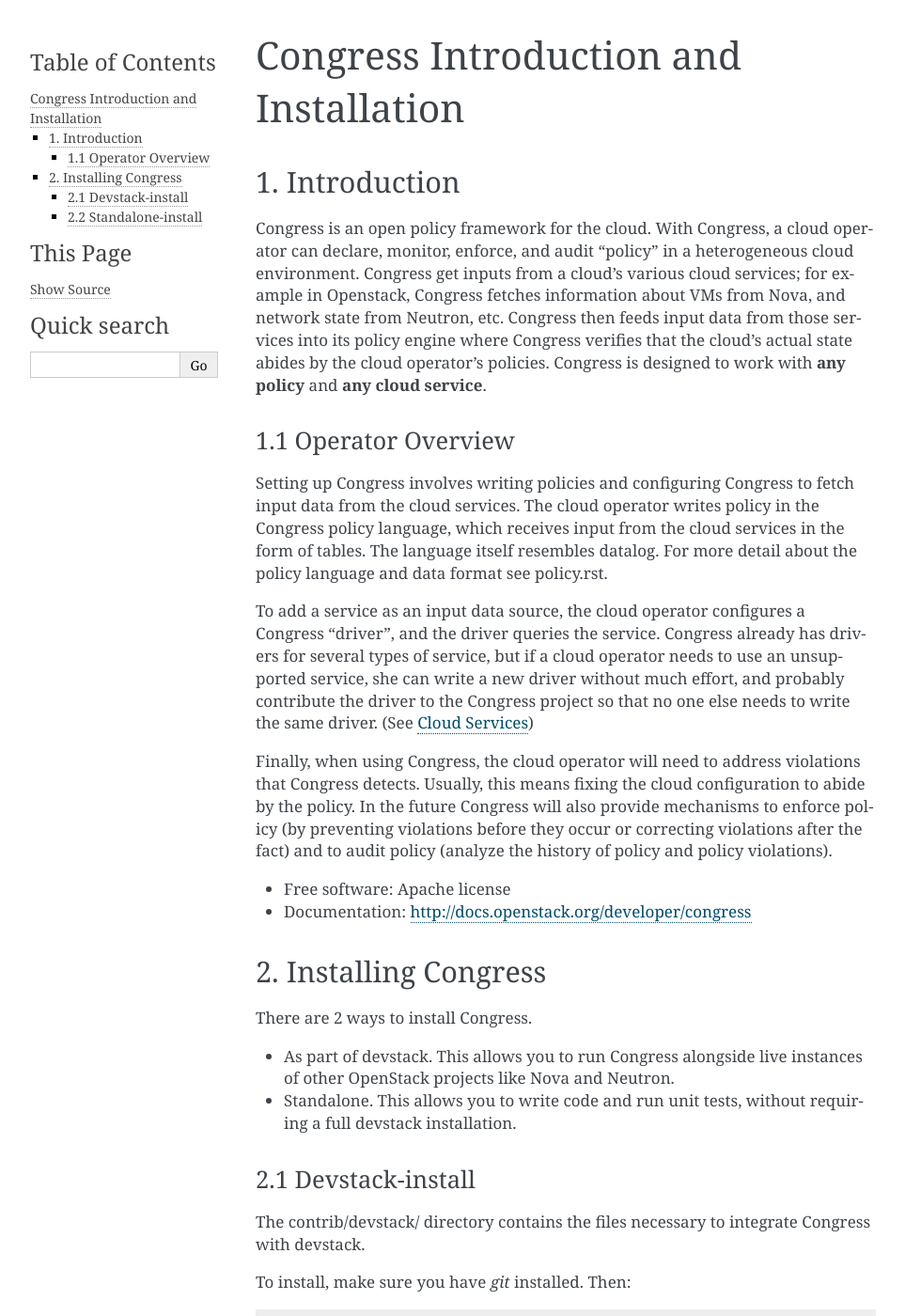
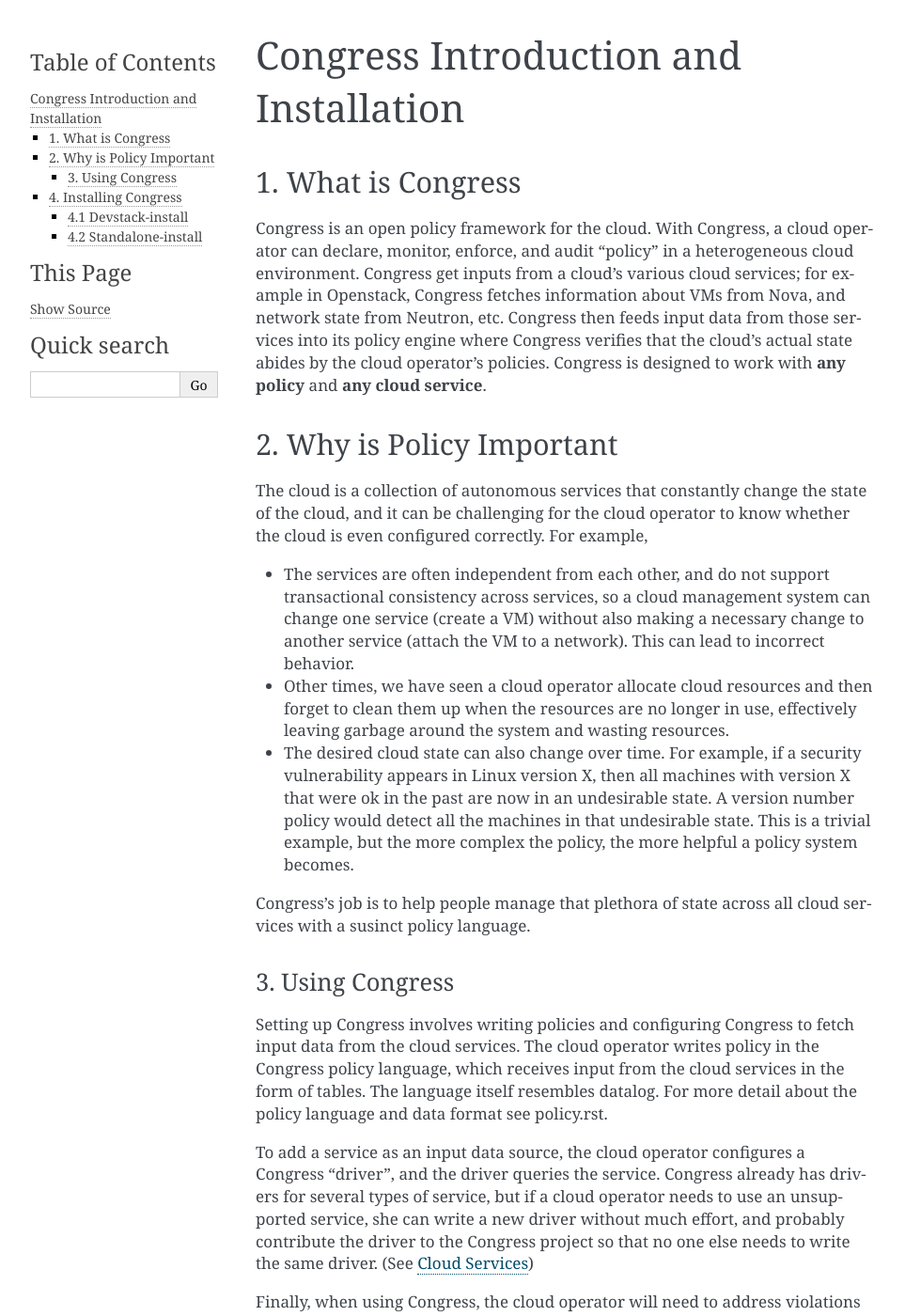
Before and after one commit to openstack-archive/congress, a Sphinx documentation site: the page built from doc/source/readme.rst, in a window 1280 px wide and 1400 px high. Shown: the whole window at 94% size, without its empty margins (148-1111 px from the left). Built offline with Sphinx 7.4.7, drawn with Linux system fonts in a browser that asks for light colours; some of the changed text lies outside the part shown.

Commit message:
Move policy motivation to intro/readme
Change-Id: I266849860677ff3a08c7b79fc13dcbacefa551d5

```diff
--- a/README.rst
+++ b/README.rst
@@ -6,8 +6,8 @@
 Congress Introduction and Installation
 ======================================
 
-1. Introduction
-===============
+1. What is Congress
+===================
 
 Congress is an open policy framework for the cloud.  With Congress, a
 cloud operator can declare, monitor, enforce, and audit "policy" in a
@@ -19,7 +19,37 @@
 policies.  Congress is designed to work with **any policy** and
 **any cloud service**.
 
-1.1 Operator Overview
+2. Why is Policy Important
+==========================
+
+The cloud is a collection of autonomous
+services that constantly change the state of the cloud, and it can be
+challenging for the cloud operator to know whether the cloud is even
+configured correctly.  For example,
+
+* The services are often independent from each other, and do not
+  support transactional consistency across services, so a cloud
+  management system can change one service (create a VM) without also
+  making a necessary change to another service (attach the VM to a
+  network).  This can lead to incorrect behavior.
+
+* Other times, we have seen a cloud operator allocate cloud resources
+  and then forget to clean them up when the resources are no longer in
+  use, effectively leaving garbage around the system and wasting
+  resources.
+
+* The desired cloud state can also change over time.  For example, if
+  a security vulnerability appears in Linux version X, then all
+  machines with version X that were ok in the past are now in an
+  undesirable state.  A version number policy would detect all the
+  machines in that undesirable state.  This is a trivial example, but
+  the more complex the policy, the more helpful a policy system
+  becomes.
+
+Congress's job is to help people manage that plethora of state across
+all cloud services with a susinct policy language.
+
+3. Using Congress
 ---------------------
 
 Setting up Congress involves writing policies and configuring Congress
@@ -48,7 +78,7 @@
 * Free software: Apache license
 * Documentation: http://docs.openstack.org/developer/congress
 
-2. Installing Congress
+4. Installing Congress
 ======================
 
 There are 2 ways to install Congress.
@@ -59,7 +89,7 @@
 * Standalone. This allows you to write code and run unit tests,
   without requiring a full devstack installation.
 
-2.1 Devstack-install
+4.1 Devstack-install
 --------------------
 The contrib/devstack/ directory contains the files necessary to integrate
 Congress with devstack.
@@ -83,7 +113,7 @@
 ENABLED_SERVICES=congress,key,mysql
 
 
-2.2 Standalone-install
+4.2 Standalone-install
 ----------------------
 Install the following software, if you haven't already.
 
```
Also changed, not shown: doc/source/policy.rst (+0 -30 lines).
